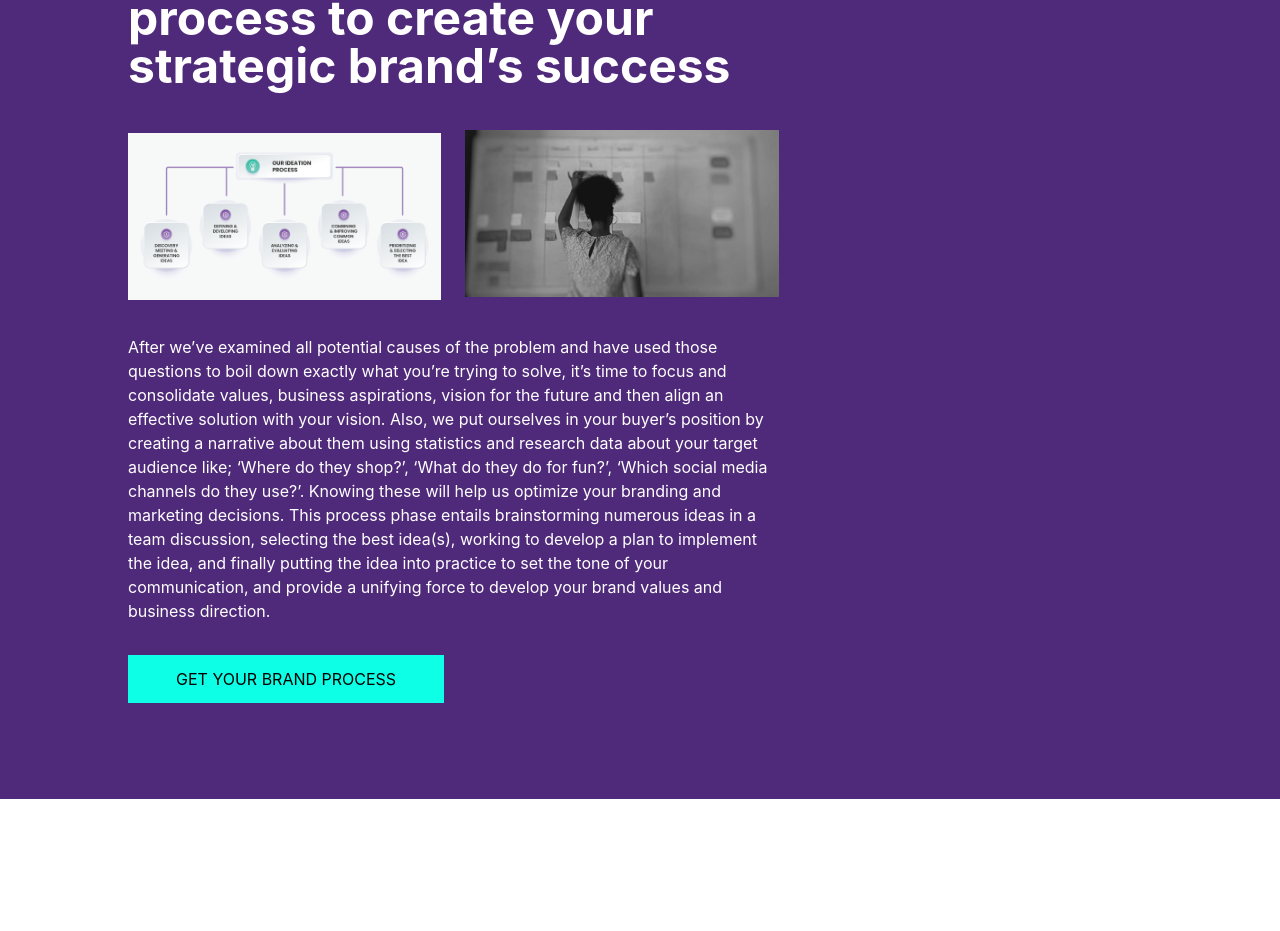
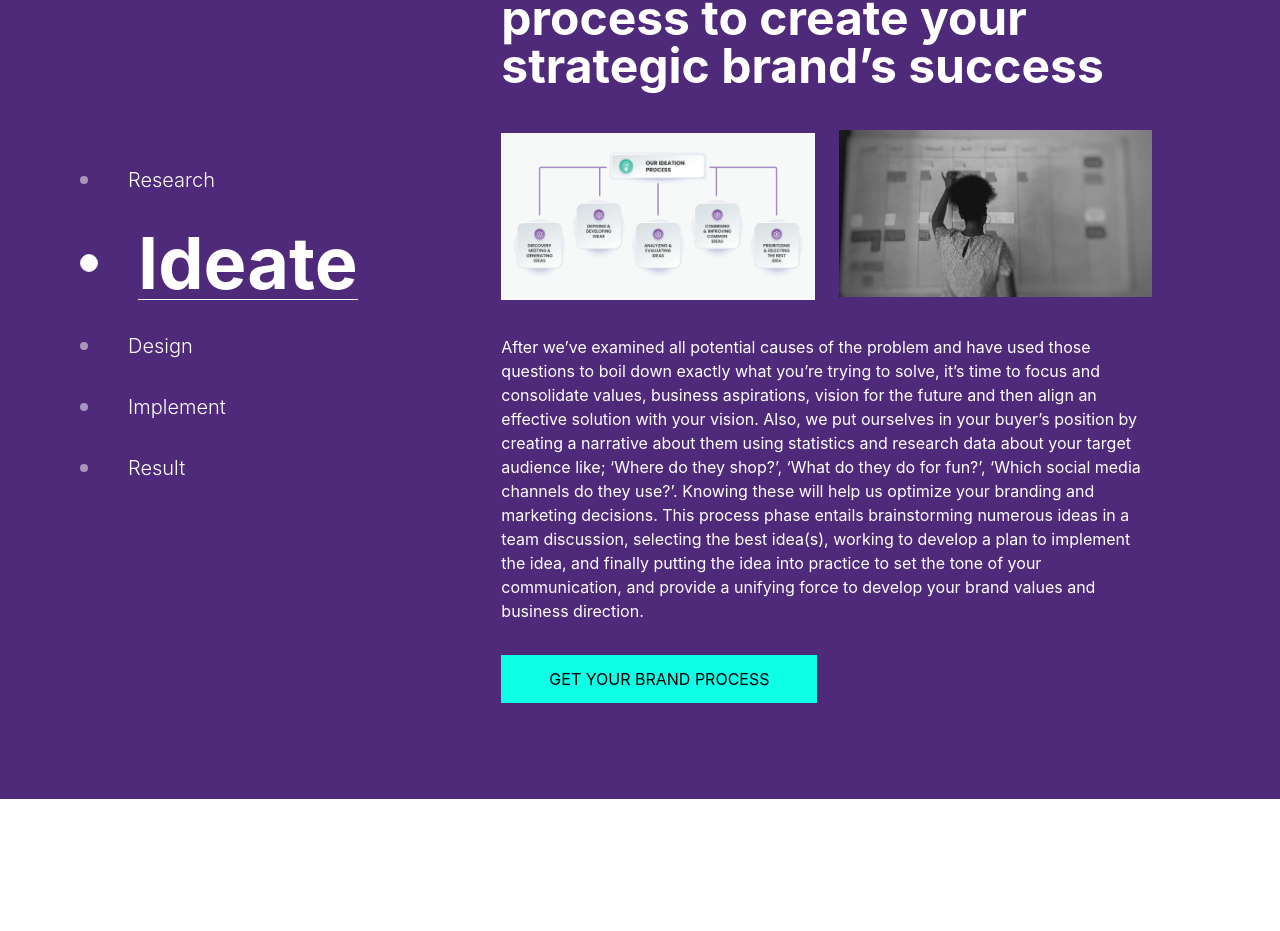
Before and after one commit to jadeoflagos/jademediapro, a Next.js app: page / in a window 1280 px wide. Shown: the part 2483-3414 px from the top of the page. Built offline with nearby package versions, Linux system fonts and the light colour scheme.

Commit message:
update: home screen

```diff
--- a/pages/index.jsx
+++ b/pages/index.jsx
@@ -183,7 +183,7 @@ export default function Home() {
         </div>
       </div>
       <div className="w-full py-24 flex flex-col lg:flex-row items-center lg:px-20 bg-[#502A7A]">
-        {/* <div className="lg:w-4/12 w-full flex flex-row  items-center lg:items-start lg:flex-col text-white space-y-8 ">
+        <div className="lg:w-4/12 w-full flex flex-row  items-center lg:items-start lg:flex-col text-white space-y-8 ">
           {idea.map((i, index) => (
             <div
               className="flex flex-col   lg:flex-row items-center space-x-10"
@@ -207,7 +207,7 @@ export default function Home() {
               </p>
             </div>
           ))}
-        </div> */}
+        </div>
         <div className="lg:w-8/12 w-screen px-[1.375rem] lg:px-12 text-white">
           <p className="lg:text-5xl text-3xl font-bold">
             Our five foundational process to create your strategic brand’s
```
